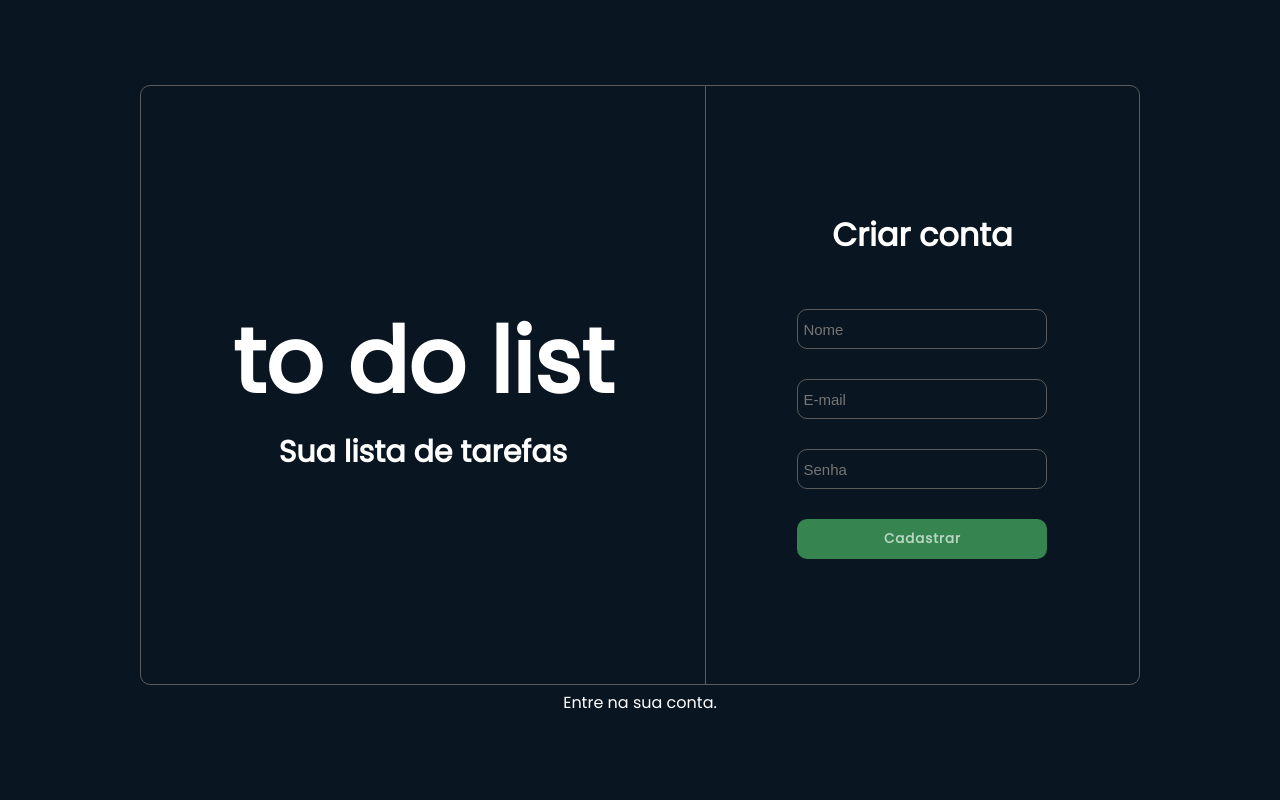
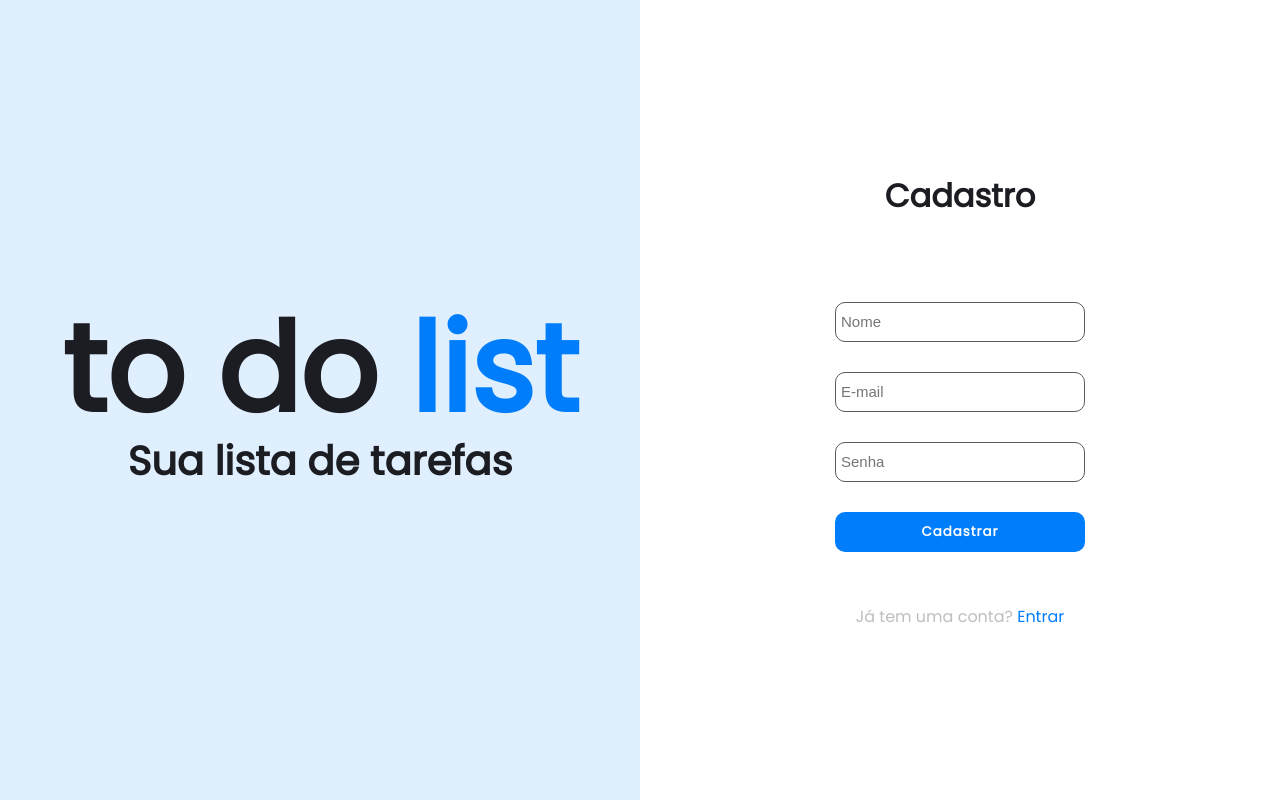
Before and after one commit to juliosneto/to-do-list, a React (Create React App) app: page /criarconta in a window 1280 px wide. Built offline with nearby package versions, Linux system fonts and the light colour scheme.

Commit message:
atualização de front-end do projeto

```diff
--- a/src/Pages/Cadastro/Cadastro.css
+++ b/src/Pages/Cadastro/Cadastro.css
@@ -1,22 +1,21 @@
 .pagina {
     width: 100vw;
     height: 100vh;
-    background-color: #091520;
+    background-color: #FFF;
     display: flex;
-    flex-direction: column;
+    flex-direction: row;
     justify-content: center;
     align-items: center;
 }
 
 .container {
-    width: 1000px;
-    height: 600px;
+    width: 50%;
+    height: 100%;
     display: flex;
     flex-direction: row;
     justify-content: center;
     align-items: center;
-    border: 1px solid #5B5B5B;
-    border-radius: 10px;
+    background-color: #E0EFFE;
 }
 
 .titulo-site {
@@ -25,30 +24,34 @@
 }
 
 .h1-cadastro, .h4-cadastro, .formulario h1 {
-    color: white;
+    color: #1C1D22;
     font-family: 'Poppins', sans-serif;
 }
 
 .h1-cadastro {
+    color: #1C1D22;
     font-size: 90px;
+    font-family: Exo 2;
+    font-size: 122px;
+    font-style: normal;
+    font-weight: 700;
+    line-height: 100%;
 }
 
 .h4-cadastro {
-    font-size: 30px;
-}
-
-.borda {
-    position: relative;
-    top: 0;
-    left: 0 auto;
-    width: 1px;
-    height: 100%;
-    background-color: #5B5B5B;
+    font-size: 40px;
+    color: #1C1D22;
 }
 
 .formulario {
     margin: 0 auto;
     text-align: center;
+    background-color: #FFF;
+    width: 50%;
+    display: flex;
+    justify-content: center;
+    align-items: center;
+    flex-direction: column;
 }
 
 .formulario h1 {
@@ -59,6 +62,7 @@
     width: 250px;
     display: flex;
     flex-direction: column;
+
 }
 
 .form-cadastro input {
@@ -68,9 +72,9 @@
     border-radius: 10px;
     height: 40px;
     padding-left: 5px;
-    border: 1px solid #5B5B5B;
+    border: 0.5px solid #5B5B5B;
     font-size: 15px;
-    color: white;
+    color: #1C1D22;
 }
 
 .form-cadastro button {
@@ -78,7 +82,7 @@
     border: 0;
     border-radius: 10px;
     color: white;
-    background-color: #4BB76F;
+    background-color: #007DFA;
     font-weight: bold;
     font-family: 'Poppins', sans-serif;
     letter-spacing: 1px;
@@ -86,19 +90,29 @@
 }
 
 .form-cadastro button:hover {
-    background-color: #368550;
+    background-color: #007DFA;
     transition: 0.17s;
 }
 
 .form-cadastro button:disabled {
-    background-color: #368550;
-    color: #B8D6C2;
+    background-color: #007DFA;
+    color: white;
     cursor: default;
 }
 
 .link {
     text-decoration: none;
-    color: white;
+    color: #BEBEBF;
     font-family: 'Poppins', sans-serif;
     margin-top: 5px;
+    flex-direction: column;
+    margin-top: 20px;
 }
+
+.titulo-azul {
+    color: #007DFA;
+}
+
+.entrar-link{
+    color: #007DFA;
+}
--- a/src/Pages/Cadastro/index.js
+++ b/src/Pages/Cadastro/index.js
@@ -37,21 +37,20 @@ export default function Cadastro() {
         <div className="pagina">
             <div className="container">
                 <div className="titulo-site">
-                    <h1 className="h1-cadastro">to do list</h1>
+                    <h1 className="h1-cadastro">to do <span className="titulo-azul">list</span></h1>
                     <h4 className="h4-cadastro">Sua lista de tarefas</h4>
                 </div>
-                <div className="borda"></div>
-                <div className="formulario">
-                    <h1>Criar conta</h1>
+            </div>
+            <div className="formulario">
+                    <h1>Cadastro</h1>
                     <form className="form-cadastro" onSubmit={handleSubmit}>
                         <input type="text" placeholder="Nome" id="nome" value={nome} onChange={handleNome}/>
                         <input type="email" placeholder="E-mail" id="email" value={email} onChange={handleEmail}/>
                         <input type="password" placeholder="Senha" id="password" value={senha} onChange={handleSenha}/>
                         <button type="submit" disabled={nome === "" || email === ""|| senha === ""}>Cadastrar</button>
                     </form>
+                    <Link to="/" className="link">Já tem uma conta? <span className="entrar-link">Entrar</span></Link>
                 </div>
-            </div>
-            <Link to="/" className="link">Entre na sua conta.</Link>
         </div>
     )
 }
--- a/src/Pages/Login/Login.css
+++ b/src/Pages/Login/Login.css
@@ -1,22 +1,11 @@
-.pagina {
+.pagina-login {
     width: 100vw;
     height: 100vh;
-    background-color: #091520;
-    display: flex;
-    flex-direction: column;
-    justify-content: center;
-    align-items: center;
-}
-
-.container {
-    width: 1000px;
-    height: 600px;
+    background-color: #E0EFFE;
     display: flex;
     flex-direction: row;
     justify-content: center;
     align-items: center;
-    border: 1px solid #5B5B5B;
-    border-radius: 10px;
 }
 
 .titulo-site {
@@ -37,18 +26,16 @@
     font-size: 30px;
 }
 
-.borda {
-    position: relative;
-    top: 0;
-    left: 0 auto;
-    width: 1px;
-    height: 100%;
-    background-color: #5B5B5B;
-}
 
 .formulario {
-    margin: 0 auto;
-    text-align: center;
+    display: flex;
+    width: 540px;
+    padding: 48px 72px;
+    flex-direction: column;
+    justify-content: center;
+    align-items: center;
+    gap: 32px;
+    border-radius: 10px;
 }
 
 .formulario h1 {
@@ -56,9 +43,10 @@
 }
 
 .form-login {
-    width: 250px;
+    width: 280px;
     display: flex;
     flex-direction: column;
+
 }
 
 .form-login input {
@@ -68,9 +56,9 @@
     border-radius: 10px;
     height: 40px;
     padding-left: 5px;
-    border: 1px solid #5B5B5B;
+    border: 0.5px solid #5B5B5B;
     font-size: 15px;
-    color: white;
+    color: #1C1D22;
 }
 
 .form-login button {
@@ -78,7 +66,7 @@
     border: 0;
     border-radius: 10px;
     color: white;
-    background-color: #4BB76F;
+    background-color: #007DFA;
     font-weight: bold;
     font-family: 'Poppins', sans-serif;
     letter-spacing: 1px;
@@ -86,19 +74,20 @@
 }
 
 .form-login button:hover {
-    background-color: #368550;
+    background-color: #007DFA;
     transition: 0.17s;
 }
 
 .form-login button:disabled {
-    background-color: #368550;
-    color: #B8D6C2;
+    background-color: #007DFA;
+    color: white;
     cursor: default;
 }
 
 .link {
     text-decoration: none;
-    color: white;
+    color: #BEBEBF;
     font-family: 'Poppins', sans-serif;
-    margin-top: 5px;
+    margin-top: 1px;
+    flex-direction: column;
 }
--- a/src/Pages/Login/index.js
+++ b/src/Pages/Login/index.js
@@ -30,15 +30,9 @@ export default function Login() {
   };
 
   return (
-    <div className="pagina">
-      <div className="container">
-        <div className="titulo-site">
-          <h1 className="h1-login">to do list</h1>
-          <h4 className="h4-login">Sua lista de tarefas</h4>
-        </div>
-        <div className="borda"></div>
+    <div className="pagina-login">
       <div className="formulario">
-          <h1>Entrar</h1>
+        <h1>Entrar na conta</h1>
         <form className="form-login" onSubmit={handleSubmit}>
           <input
             type="email"
@@ -57,12 +51,12 @@ export default function Login() {
           <button type="submit" disabled={email === "" || senha === ""}>
             Entrar
           </button>
+          <Link to="/criarconta" className="link">
+          Não tem uma conta? <span className="entrar-link">Criar conta</span>
+        </Link>
         </form>
       </div>
     </div>
-      <Link to="/criarconta" className="link">
-        Crie sua conta.
-      </Link>
-    </div>
+
   );
 }
```
Also changed, not shown: src/Services/Database/Models/Usuario.js (+12 -1 lines). Lines whose indentation alone changed are shown as unchanged.
